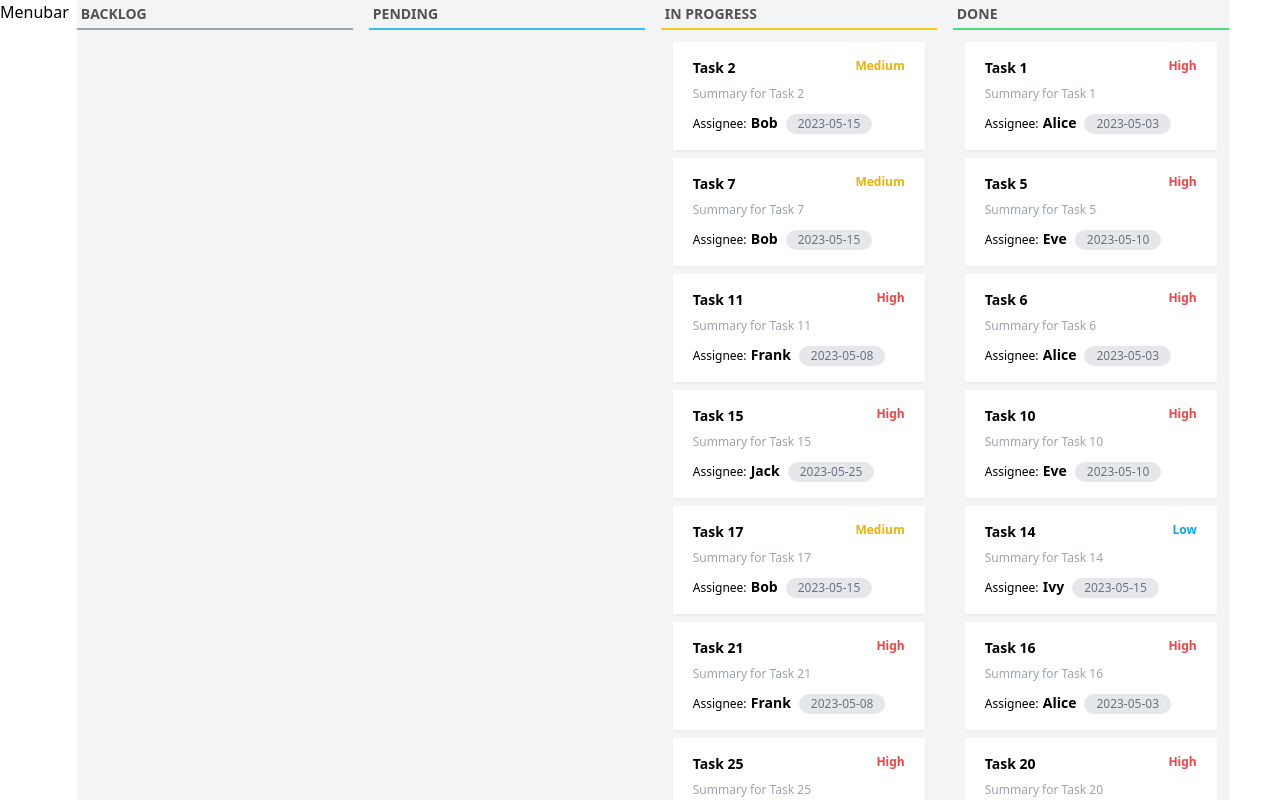
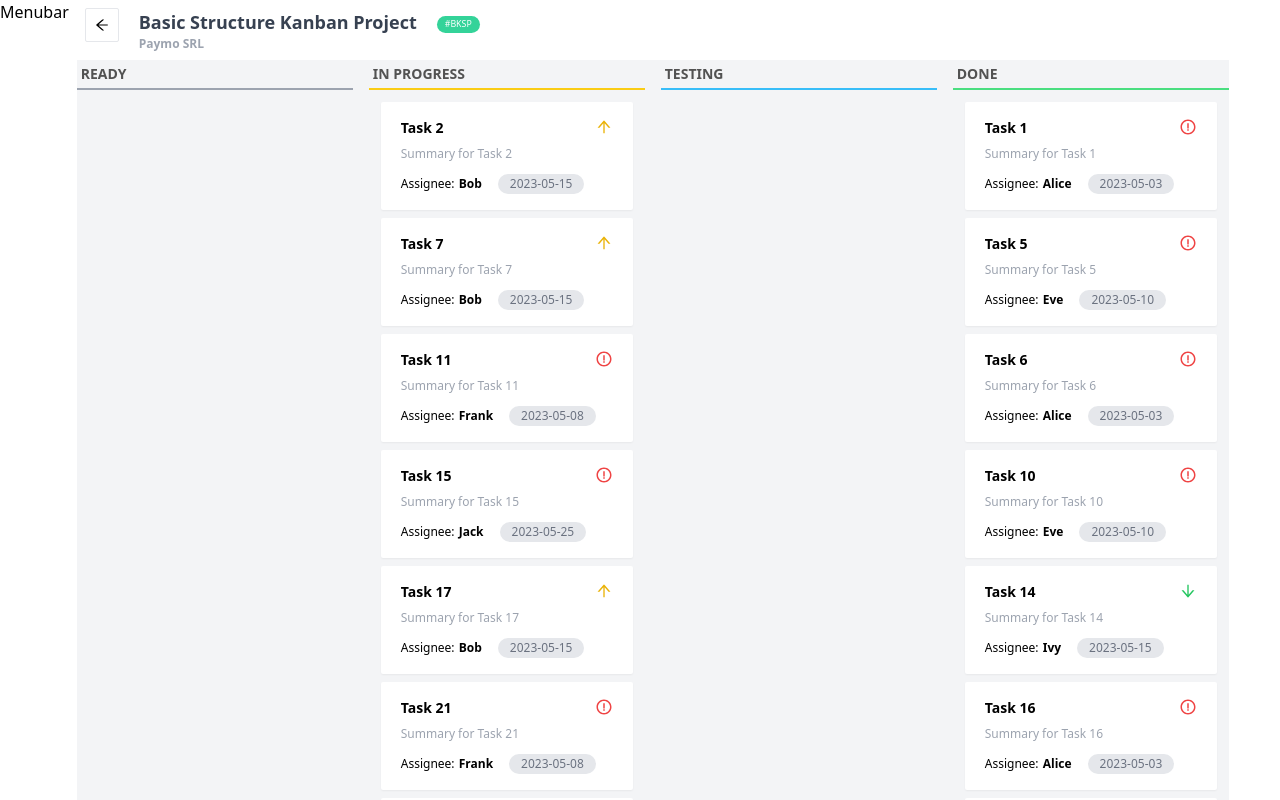
Before and after one commit to SandhyaR1007/task-board, a React (Vite) app: page / in a window 1280 px wide. Shown: the top 800 px of the page. Built offline with nearby package versions, Linux system fonts and the light colour scheme.

Commit message:
update: added static header

```diff
--- a/src/components/board/Board.jsx
+++ b/src/components/board/Board.jsx
@@ -3,6 +3,7 @@ import { useState } from "react";
 import { DragDropContext, Droppable } from "react-beautiful-dnd";
 import { inProgressData, readyData } from "../../data";
 import TaskCard from "./TaskCard";
+import Header from "../layout/Header";
 
 // fake data generator
 
@@ -30,24 +31,24 @@ const move = (source, destination, droppableSource, droppableDestination) => {
 
   return result;
 };
-const grid = 8;
 
 const columsData = {
-  backlog: {
-    title: "Backlog",
+  ready: {
+    title: "Ready",
     items: [],
     color: "border-gray-400",
-  },
-  pending: {
-    title: "Pending",
-    items: [],
-    color: "border-sky-400",
   },
   inProgress: {
     title: "In Progress",
     items: inProgressData,
     color: "border-yellow-400",
   },
+  testing: {
+    title: "Testing",
+    items: [],
+    color: "border-sky-400",
+  },
+
   done: {
     title: "Done",
     items: readyData,
@@ -90,6 +91,7 @@ const Board = () => {
 
   return (
     <div>
+      <Header />
       <div className="flex w-[90vw] gap-4 bg-gray-100">
         <DragDropContext onDragEnd={onDragEnd}>
           {Object.entries(state).map(([colId, el], ind) => (
--- a/src/components/board/TaskCard.jsx
+++ b/src/components/board/TaskCard.jsx
@@ -1,11 +1,13 @@
 import { Draggable } from "react-beautiful-dnd";
+import { AiOutlineArrowUp, AiOutlineArrowDown } from "react-icons/ai";
+import { BiErrorCircle } from "react-icons/bi";
 
+const priorityColors = {
+  Low: <AiOutlineArrowDown className="text-green-500 font-bold text-lg" />,
+  High: <BiErrorCircle className="text-red-500 font-bold text-lg" />,
+  Medium: <AiOutlineArrowUp className="text-yellow-500 font-bold text-lg" />,
+};
 const TaskCard = ({ task, index }) => {
-  const priorityColors = {
-    Low: "text-sky-500",
-    Medium: "text-yellow-500",
-    High: "text-red-500",
-  };
   return (
     <Draggable key={task.id} draggableId={`${task.id}`} index={index}>
       {(provided, snapshot) => (
@@ -13,27 +15,19 @@ const TaskCard = ({ task, index }) => {
           ref={provided.innerRef}
           {...provided.draggableProps}
           {...provided.dragHandleProps}
-          className="shadow-sm rounded-sm py-4 px-5 bg-white flex  flex-col gap-2"
+          className="shadow-sm rounded-sm py-4 px-5 bg-white flex  flex-col gap-2 hover:bg-gray-200 transition"
         >
           <section className="flex justify-between">
             <h3 className="text-sm font-semibold">{task?.name}</h3>
-            <h5
-              className={`text-xs font-bold ${
-                task?.priority
-                  ? priorityColors[task?.priority]
-                  : "text-green-500"
-              }`}
-            >
-              {task?.priority}
-            </h5>
+            <h5>{priorityColors[task?.priority]}</h5>
           </section>
           <section>
             <p className="text-xs text-gray-400">{task?.summary}</p>
           </section>
-          <section className="flex gap-2 items-end">
+          <section className="flex gap-4 items-end">
             <div>
               <span className="text-xs">Assignee:</span>{" "}
-              <span className="font-semibold text-sm">{task?.assignee}</span>
+              <span className="font-semibold text-xs">{task?.assignee}</span>
             </div>
             <span className="text-xs px-3 py-0.5 rounded-full bg-gray-200 text-gray-500">
               {task?.startDate}
--- a/src/components/layout/Header.jsx
+++ b/src/components/layout/Header.jsx
@@ -1,5 +1,24 @@
+import { AiOutlineArrowLeft } from "react-icons/ai";
 const Header = () => {
-  return <div>Header</div>;
+  return (
+    <header className="p-2">
+      <section className="flex items-start gap-5">
+        <span className="p-2 border rounded-sm cursor-not-allowed">
+          <AiOutlineArrowLeft />
+        </span>
+        <section>
+          <h1 className="text-lg text-gray-700 font-semibold">
+            Basic Structure Kanban Project
+          </h1>
+          <p className="text-xs text-gray-400 font-semibold">Paymo SRL</p>
+        </section>
+
+        <span className="bg-emerald-400 text-[0.55rem] px-2 py-0.5 text-white rounded-3xl self-start mt-2">
+          #BKSP
+        </span>
+      </section>
+    </header>
+  );
 };
 
 export default Header;
```
